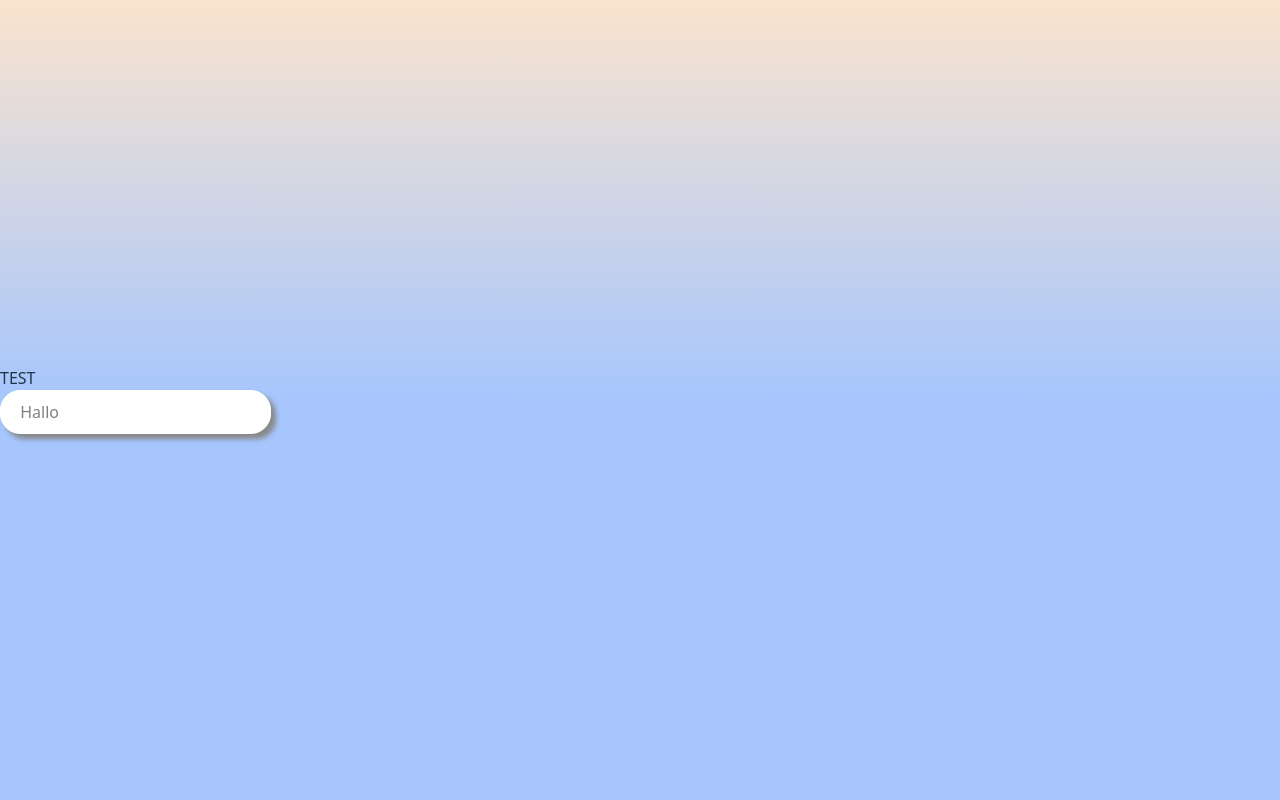
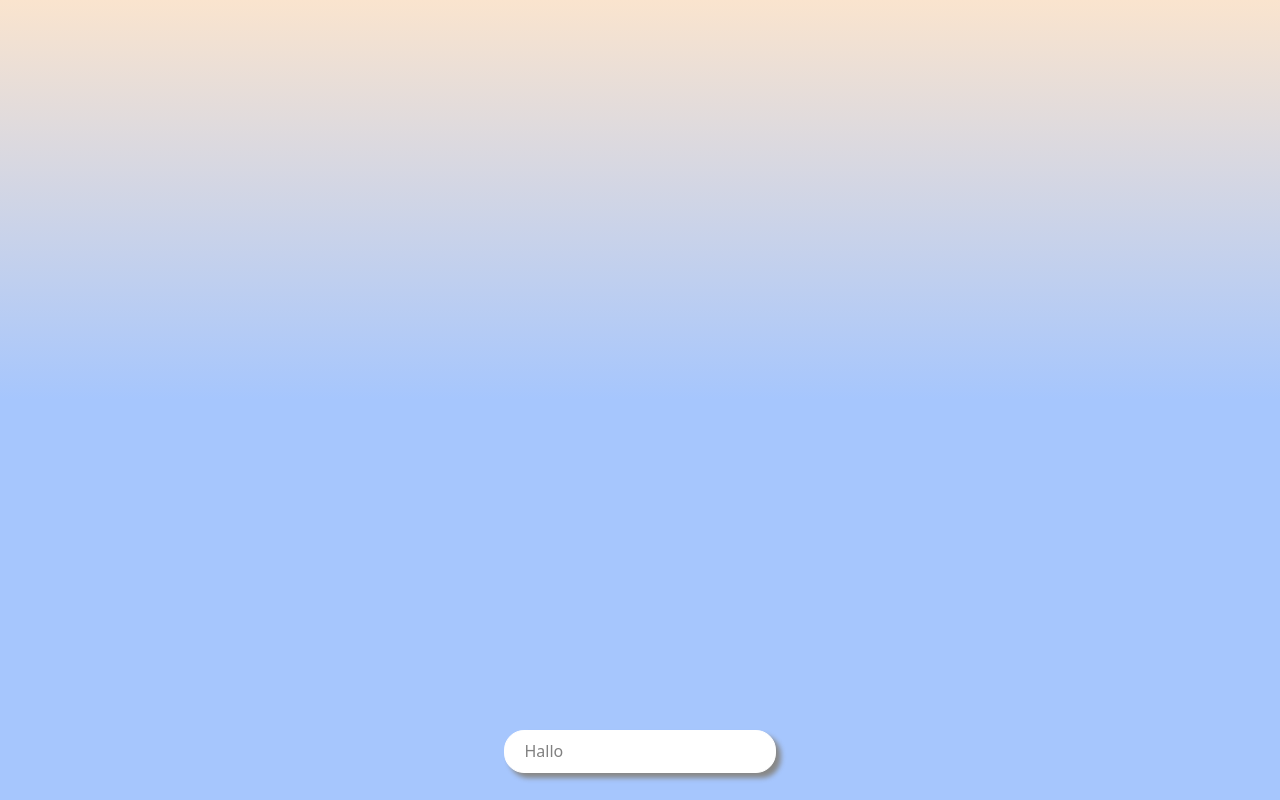
Before and after one commit to liesapoetsch/IMMA-Frontend, a React (Vite) app in the folder IMMA-frontend/: page / in a window 1280 px wide. Built offline with nearby package versions, Linux system fonts and the light colour scheme.

Commit message:
Input field centered

```diff
--- a/IMMA-frontend/src/ChatScreen.tsx
+++ b/IMMA-frontend/src/ChatScreen.tsx
@@ -3,13 +3,8 @@ function ChatScreen(){
 
     return (
         <>
-        TEST
-            <div className={"container"}>
-                <input type={"text"} name={"TextInput"} value={textInput}/>
-            </div>
-
-
-</>
+            <input type={"text"} name={"TextInput"} value={textInput}/>
+        </>
 )
 }
 
--- a/IMMA-frontend/src/index.css
+++ b/IMMA-frontend/src/index.css
@@ -25,7 +25,8 @@ a:hover {
 body {
   margin: 0;
   display: flex;
-  place-items: center;
+    justify-content: center;
+    align-items: flex-end;
   min-width: 320px;
   min-height: 100vh;
     background-image: linear-gradient(to bottom, #fae4ce, #A6C6FD, #A6C6FD);
@@ -66,15 +67,9 @@ input {
     color: grey;
     background-color: white;
     box-shadow: 5px 5px 5px #888888;
+    margin-bottom: 10%;
 }
 
-.container {
-    width: 100%;
-    height: 100%;
-    display: flex;
-    align-items: center;
-    justify-content: center;
-}
 
 @media (prefers-color-scheme: light) {
   :root {
```
